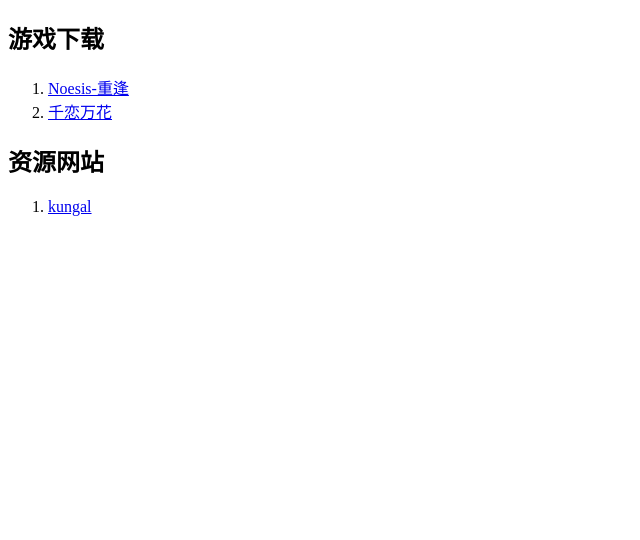
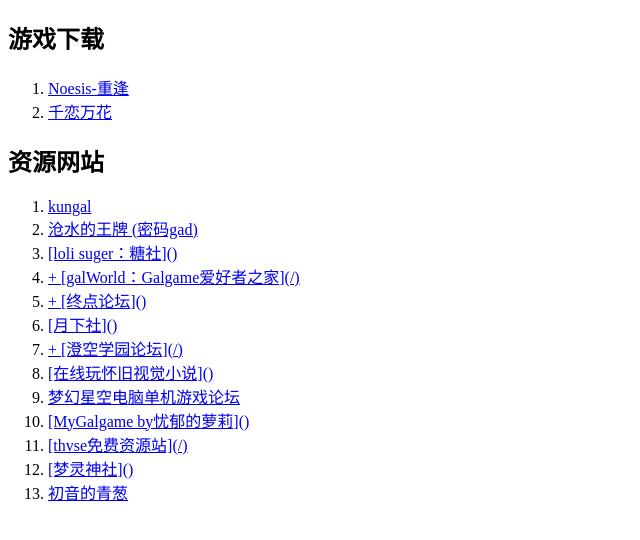
Before and after one commit to 2439905184/galgame-resouce-web, a plain HTML site: page index.html in a window 1280 px wide. Shown: the whole page, without its empty margins (0-640 px from the left). Drawn offline with Linux system fonts and the light colour scheme.

Commit message:
补充资源网站

```diff
--- a/index.html
+++ b/index.html
@@ -14,6 +14,18 @@
     <h2>资源网站</h2>
     <ol>
         <li><a href="https://www.kungal.com/zh-cn">kungal</a></li>
+        <li><a href="https://pan.cangshui.net/">沧水的王牌 (密码gad)</a></li>
+        <li><a href="https://www.lolisuger.com/pcgame/galgame/">[loli suger：糖社]()</a></li>
+        <li><a href="https://acgngame.net">+ [galWorld：Galgame爱好者之家](/)</a></li>
+        <li><a href="https://bbs.zdfx.net/">+ [终点论坛]()</a></li>
+        <li><a href="https://www.3fgal.com/">[月下社]()</a></li>
+        <li><a href="https://bbs.sumisora.net">+ [澄空学园论坛](/)</a></li>
+        <li><a href="https://tss.asenheim.org/en/"> [在线玩怀旧视觉小说]()</a></li>
+        <li><a href="https://www.banbaog.com/">梦幻星空电脑单机游戏论坛</a></li>
+        <li><a href="https://www.oklili.com">[MyGalgame by忧郁的萝莉]()</a></li>
+        <li><a href="https://thvse.cn">[thvse免费资源站](/)</a></li>
+        <li><a href="https://www.mkwgame.com/">[梦灵神社]()</a></li>
+        <li><a href="https://www.yngal.com">初音的青葱</a></li>
     </ol>
 </body>
 </html>
```
